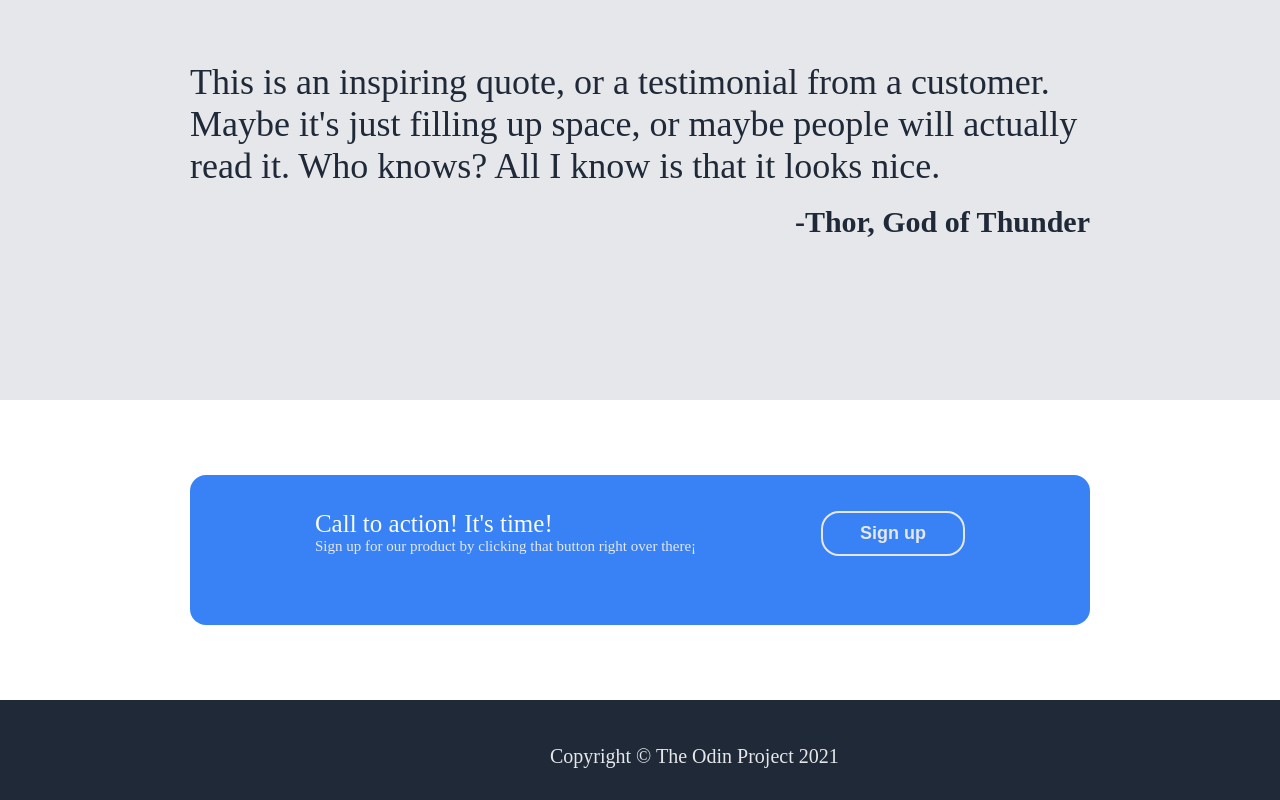
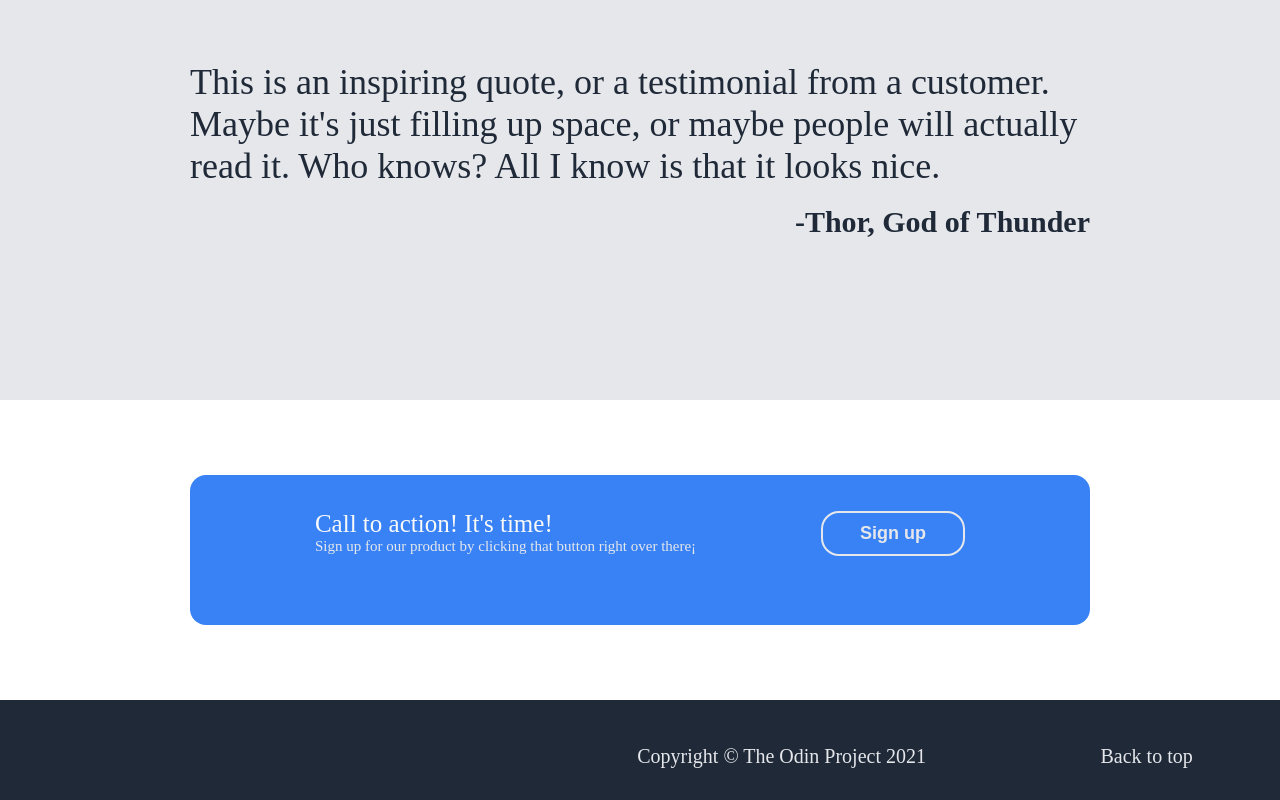
Before and after one commit to AyodeleD5/landing-page, a plain HTML site: page index.html in a window 1280 px wide. Shown: the part 1060-1860 px from the top of the page. Drawn offline with Linux system fonts and the light colour scheme.

Commit message:
add back-to-top link

```diff
--- a/index.html
+++ b/index.html
@@ -7,6 +7,7 @@
     </head>
 
     <body>
+        <div id="Top"></div>
         <div class="container">
             <div class="bef-header">
                 <div class="header">
@@ -68,6 +69,7 @@
 
             <footer>
                 Copyright © The Odin Project 2021
+                <p> <a href="#Top">Back to top</a> </p>
             </footer>
         </div>
     </body>
--- a/style.css
+++ b/style.css
@@ -215,6 +215,8 @@ button {
 }
 
 footer{
+    display: flex;
+    justify-content: space-around;
     color: #E5E7EB;
     padding-left: 550px;
     padding-top: 45px;
```
